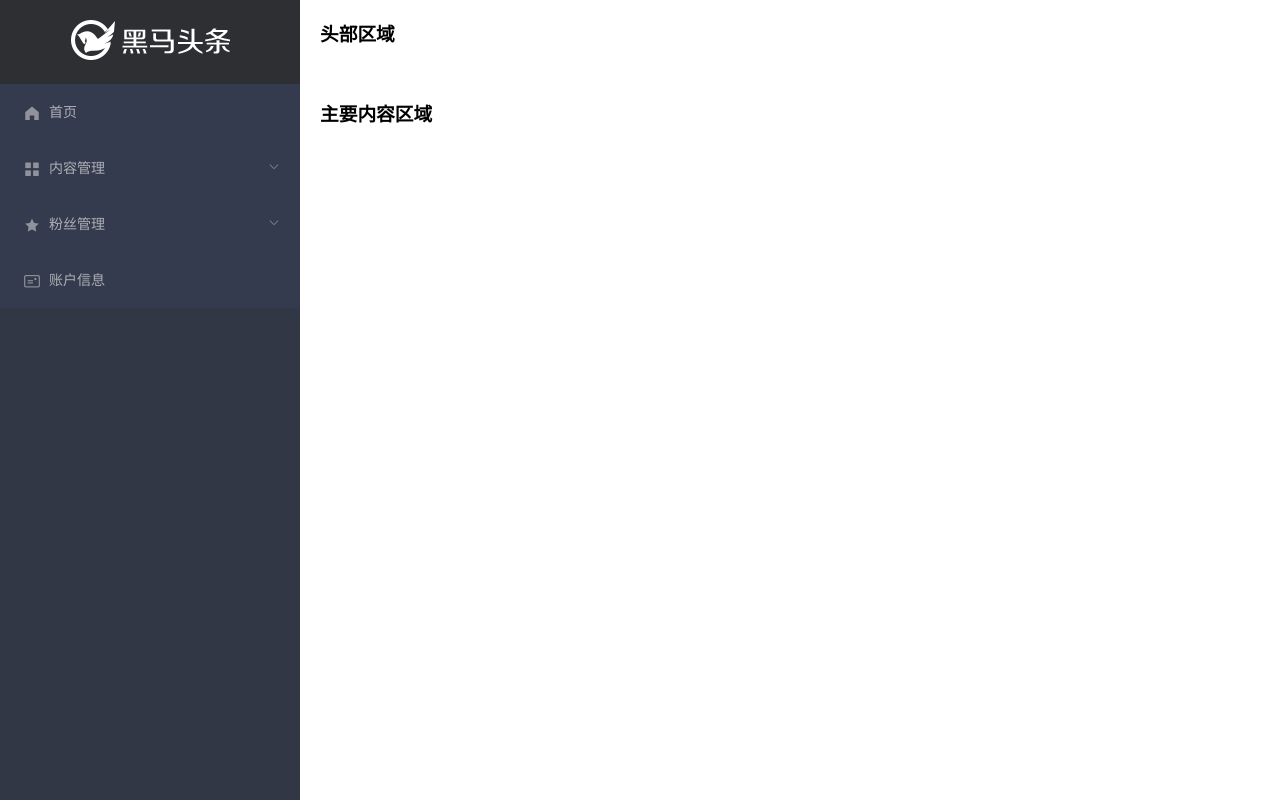
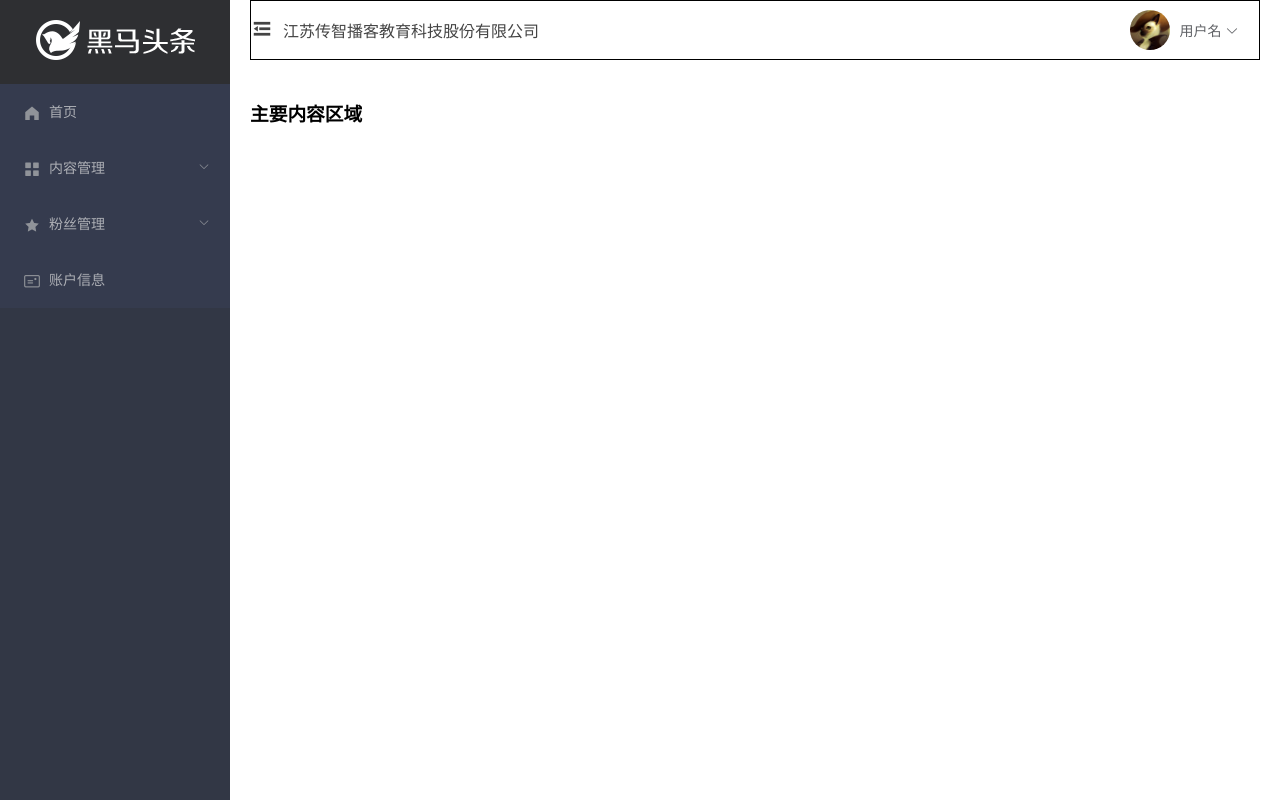
Before and after one commit to G-hanyanan/toutiao-pc, a Vue app: page /#/home in a window 1280 px wide. Built offline with nearby package versions, Linux system fonts and the light colour scheme.

Commit message:
主页头部基本结构

```diff
--- /dev/null
+++ b/src/components/home/layout-header.vue
@@ -0,0 +1,61 @@
+<template>
+  <div>
+    <el-row type="flex" align="middle" class="layout-header">
+      <el-col :span="12" class="left">
+        <i class="el-icon-s-fold"></i>
+        <span>江苏传智播客教育科技股份有限公司</span>
+      </el-col>
+      <el-col :span="12" class="right">
+        <el-row type="flex" align="middle" justify="end">
+          <!-- 用户头像 -->
+          <img src="../../assets/img/user.jpg" alt />
+          <!-- 下拉菜单 -->
+          <el-dropdown trigger="click">
+            <span>
+              用户名
+              <i class="el-icon-arrow-down"></i>
+            </span>
+            <el-dropdown-menu slot="dropdown">
+              <el-dropdown-item>个人信息</el-dropdown-item>
+              <el-dropdown-item>git地址</el-dropdown-item>
+              <el-dropdown-item>退出</el-dropdown-item>
+            </el-dropdown-menu>
+          </el-dropdown>
+        </el-row>
+      </el-col>
+    </el-row>
+  </div>
+</template>
+
+<script>
+export default {
+  data () {
+    return {
+      userInfo: {}
+    }
+  }
+}
+</script>
+
+<style lang="less" scoped>
+.layout-header {
+  height: 60px;
+  border: 1px solid #000;
+  .left {
+    color: #444;
+    i {
+      font-size: 22px;
+      margin-right: 10px;
+    }
+  }
+  .right {
+    padding: 0 20px;
+    img {
+      width: 40px;
+      height: 40px;
+      border-radius: 50%;
+      margin: 10px
+    }
+  }
+}
+</style>
--- a/src/components/index.js
+++ b/src/components/index.js
@@ -1,9 +1,11 @@
 // 全局注册自定义组件
 
 import layoutAside from '@/components/home/layout-aside.vue'
+import layoutHeader from '@/components/home/layout-header.vue'
 
 export default {
   install: function (Vue) {
     Vue.component('layout-aside', layoutAside)
+    Vue.component('layout-header', layoutHeader)
   }
 }
--- a/src/views/home/index.vue
+++ b/src/views/home/index.vue
@@ -2,14 +2,14 @@
 <!-- 外层容器 所有的子容器都需要放在container内 -->
   <el-container>
     <!-- 侧边栏容器 -->
-    <el-aside>
+    <el-aside width="230px">
       <layout-aside></layout-aside>
     </el-aside>
     <!-- 右侧容器 上下布局 用外层容器包裹 -->
     <el-container>
       <!-- 头部容器 -->
       <el-header>
-        <h1>头部区域</h1>
+        <layout-header></layout-header>
       </el-header>
       <!-- 主要内容区域 -->
       <el-main>
```
Also changed, not shown: src/assets/img/user.jpg (added).
